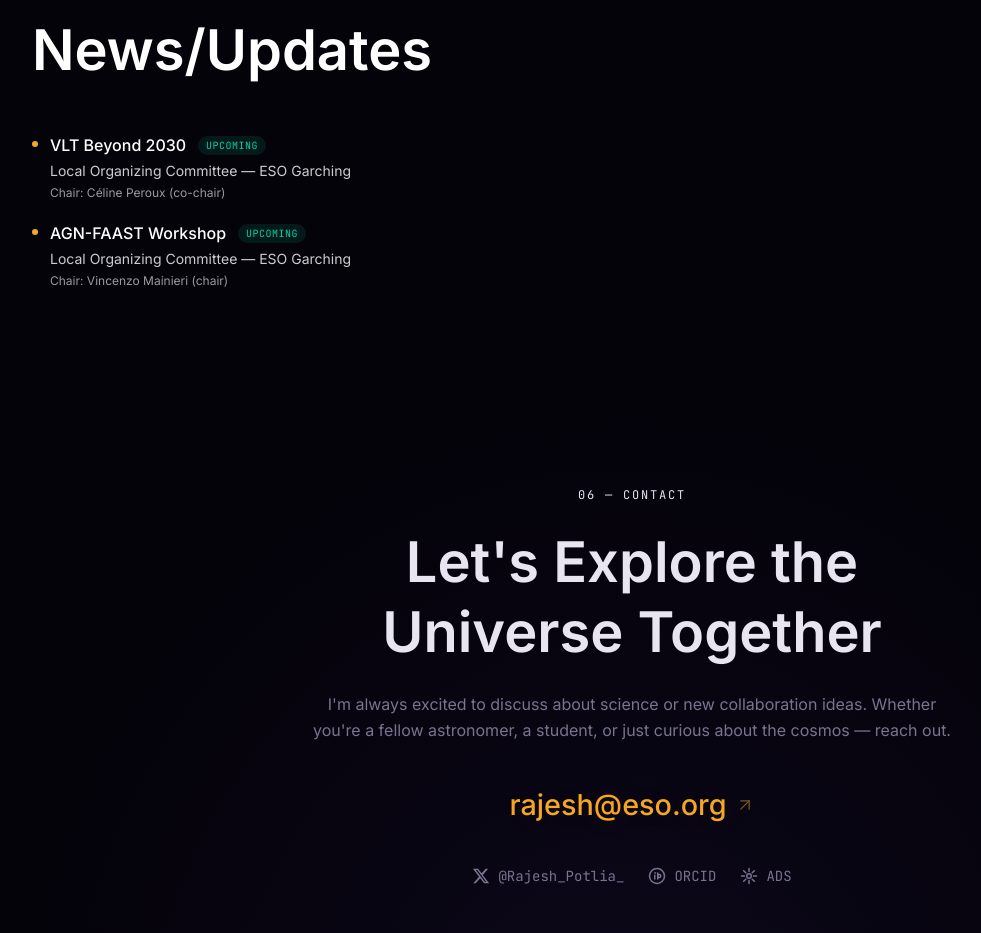
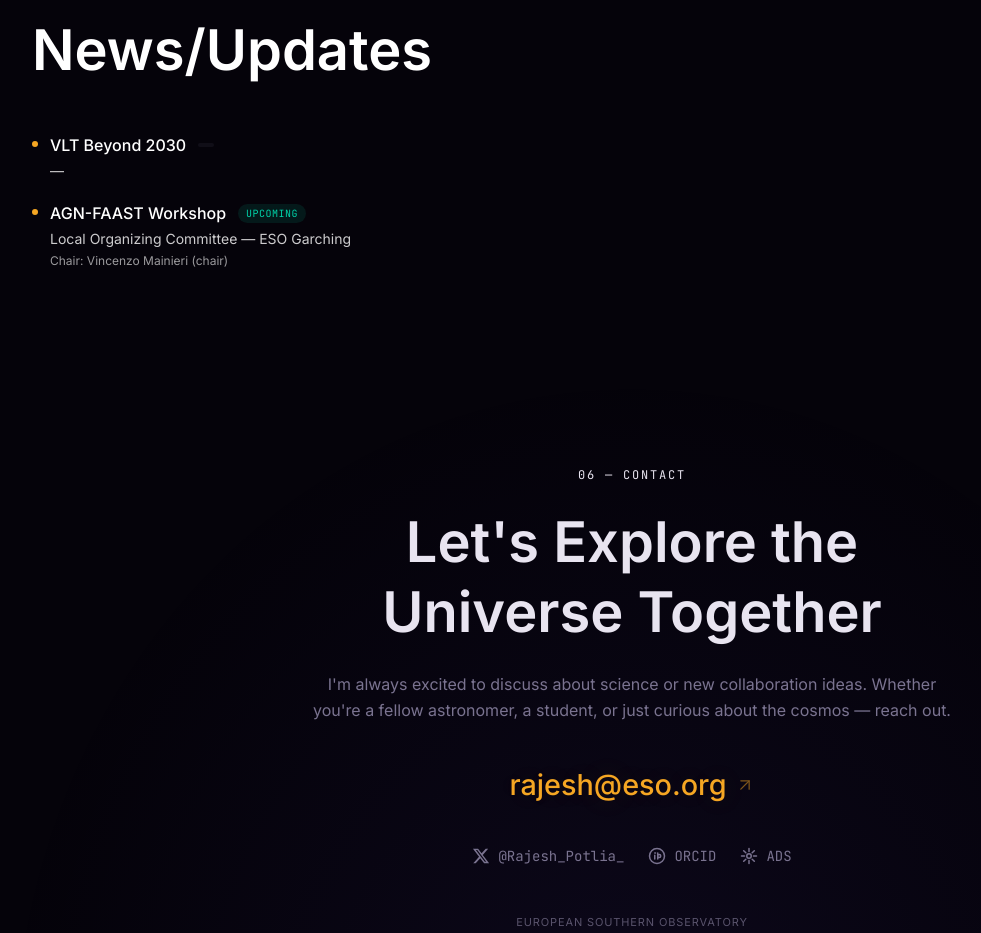
Before and after one commit to rajeshpotlia1/about, a React (Vite) app: page / in a window 1280 px wide. Shown: the part 3580-4513 px from the top of the page, without its empty margins (8-989 px from the left). Built offline with nearby package versions, Linux system fonts and the light colour scheme.

Commit message:
Update CommunitySection.tsx

```diff
--- a/src/sections/CommunitySection.tsx
+++ b/src/sections/CommunitySection.tsx
@@ -7,10 +7,10 @@ const CONFERENCES = [
   {
     name: "VLT Beyond 2030",
     year: "2026",
-    role: "Local Organizing Committee",
-    location: "ESO Garching",
-    chair: "Céline Peroux (co-chair)",
-    status: "upcoming" as const,
+    //role: "Local Organizing Committee",
+    //location: "ESO Garching",
+    //chair: "Céline Peroux (co-chair)",
+    //status: "upcoming" as const,
   },
   {
     name: "AGN-FAAST Workshop",
```
